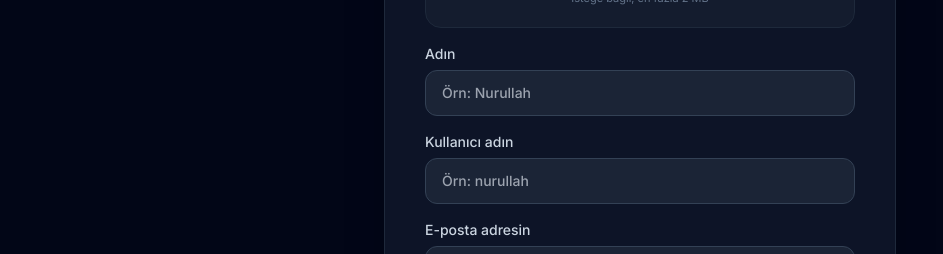
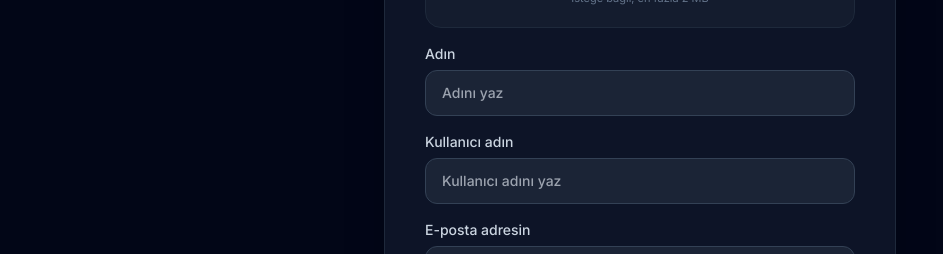
Before and after one commit to naksoy3/kacan-kart-app, a Next.js app in the folder kacan-kart-app/: page /kayit in a window 1280 px wide. Shown: the part 442-696 px from the top of the page, without its empty margins (0-943 px from the left). Built offline with nearby package versions, Linux system fonts and the light colour scheme; no server answers.

Commit message:
Show profile photo instead of email

```diff
--- a/kacan-kart-app/app/kayit/page.tsx
+++ b/kacan-kart-app/app/kayit/page.tsx
@@ -115,7 +115,7 @@ export default function KayitPage() {
               required
               value={ad}
               onChange={(event) => setAd(event.target.value)}
-              placeholder="Örn: Nurullah"
+              placeholder="Adını yaz"
               className="mt-1.5 w-full rounded-xl border border-slate-700 bg-slate-800/80 px-4 py-3 text-white outline-none transition focus:border-indigo-500"
             />
           </label>
@@ -127,7 +127,7 @@ export default function KayitPage() {
               minLength={3}
               value={kullaniciAdi}
               onChange={(event) => setKullaniciAdi(event.target.value.replace(/\s/g, "").toLowerCase())}
-              placeholder="Örn: nurullah"
+              placeholder="Kullanıcı adını yaz"
               className="mt-1.5 w-full rounded-xl border border-slate-700 bg-slate-800/80 px-4 py-3 text-white outline-none transition focus:border-indigo-500"
             />
           </label>
--- a/kacan-kart-app/app/page.tsx
+++ b/kacan-kart-app/app/page.tsx
@@ -303,7 +303,20 @@ function CardContent() {
       <div className="absolute top-5 right-5 z-20 flex items-center gap-3">
         {user ? (
           <div className="flex items-center gap-3 bg-slate-900/80 border border-slate-800 backdrop-blur-md px-4 py-2 rounded-2xl text-white text-xs shadow-lg">
-            <span className="text-slate-300 font-medium">{user.email}</span>
+            <div
+              title={user.user_metadata?.full_name || user.user_metadata?.username || "Profil"}
+              className="flex h-9 w-9 items-center justify-center overflow-hidden rounded-full border border-indigo-400/50 bg-gradient-to-tr from-indigo-500 to-purple-500 text-sm font-bold text-white"
+            >
+              {user.user_metadata?.avatar_url ? (
+                <img
+                  src={user.user_metadata.avatar_url}
+                  alt="Profil fotoğrafı"
+                  className="h-full w-full object-cover"
+                />
+              ) : (
+                (user.user_metadata?.full_name || user.user_metadata?.username || "P").charAt(0).toUpperCase()
+              )}
+            </div>
             <button
               onClick={() => supabase.auth.signOut()}
               className="px-3 py-1.5 bg-rose-600/20 hover:bg-rose-600/40 text-rose-400 font-bold rounded-xl transition cursor-pointer"
```
